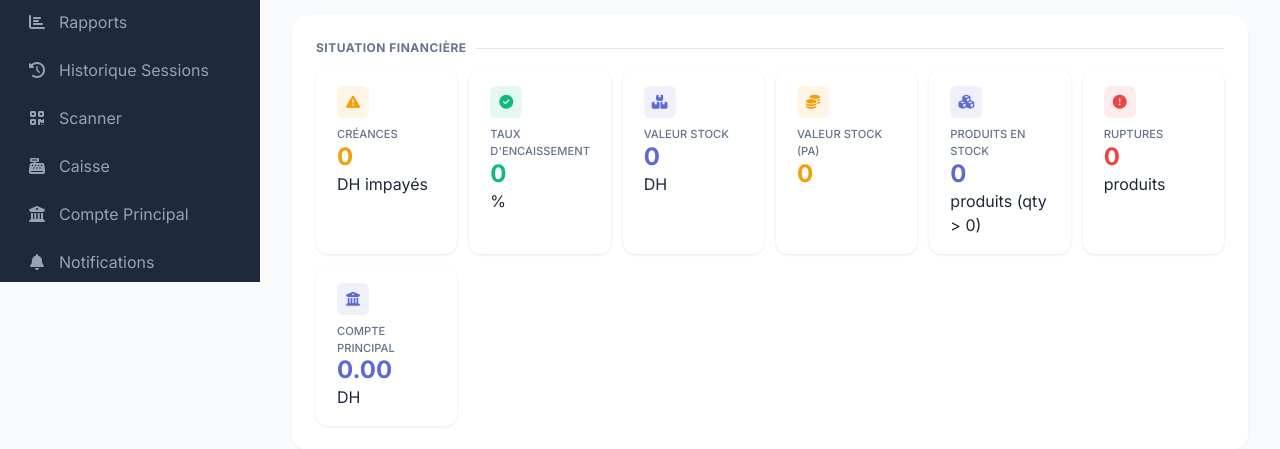
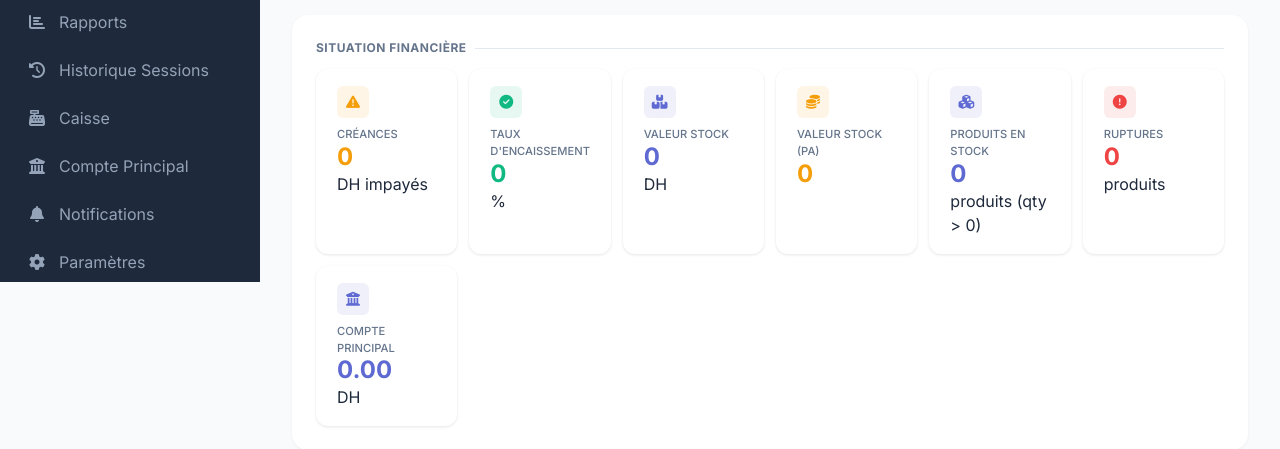
Before and after one commit to OFPRO/stock-app, a Flask app: page / in a window 1280 px wide. Shown: the part 518-967 px from the top of the page. Run offline with Flask 3, Linux system fonts and the light colour scheme; data comes from the database, SQL or seed files in the repository; data that the repository does not hold is empty; some libraries are stand-ins or nearby versions.

Commit message:
cache l'onglet Scanner dans le menu lateral (inutile pour l'instant)

```diff
--- a/templates/index.html
+++ b/templates/index.html
@@ -72,7 +72,7 @@
                     <i class="fas fa-history"></i>
                     <span data-i18n="nav.sessions">Historique Sessions</span>
                 </div>
-                <div class="nav-item" data-click="show-tab" data-arg="scanner">
+                <div class="nav-item" data-click="show-tab" data-arg="scanner" style="display:none;">
                     <i class="fas fa-qrcode"></i>
                     <span data-i18n="nav.scanner">Scanner</span>
                 </div>
```
